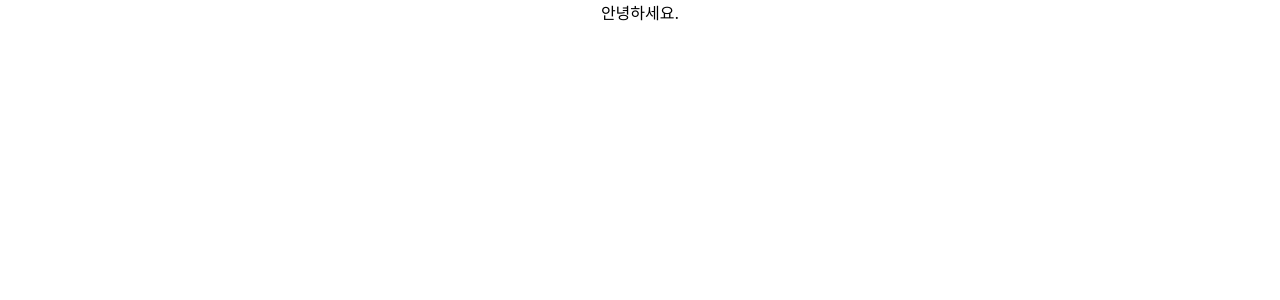
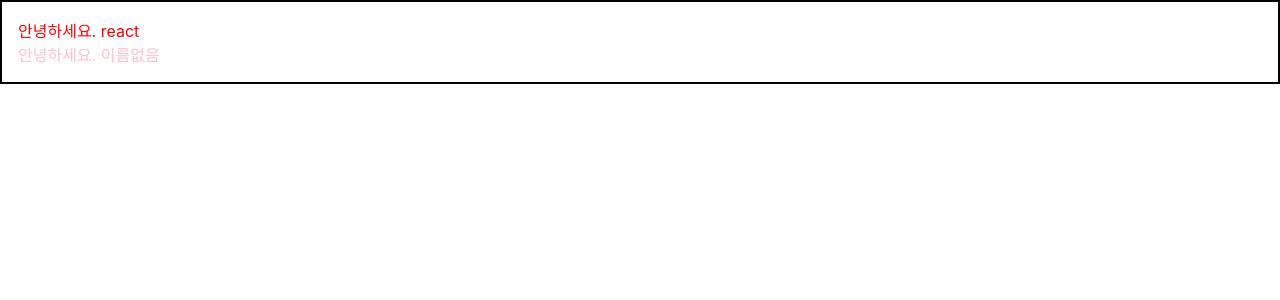
Before and after one commit to ekgus9701/react-with-vlpt, a React (Create React App) app: page / in a window 1280 px wide. Shown: the top 300 px of the page. Built offline with nearby package versions, Linux system fonts and the light colour scheme.

Commit message:
feat: 1장-5

```diff
--- a/src/App.js
+++ b/src/App.js
@@ -1,14 +1,16 @@
-import logo from './logo.svg';
-import './App.css';
+import React from 'react';
 import Hello from './Hello';
+import Wrapper from './Wrapper';
 
 function App() {
   return (
-    <div className="App">
+    <Wrapper>
       <div>
-      <Hello />
-    </div>
-    </div>
+        <Hello name="react" color="red"/>
+        <Hello n color="pink"/>
+      </div>
+    </Wrapper>
+
   );
 }
 
--- a/src/Hello.js
+++ b/src/Hello.js
@@ -1,7 +1,13 @@
 import React from 'react';
 
-function Hello(){
-    return <div>안녕하세요.</div>
+function Hello({color,name}){
+    return <div style={{color}}>안녕하세요. {name}</div>
 }
 
+Hello.defaultProps={
+    name:'이름없음'
+}
+
+
+
 export default Hello;
--- /dev/null
+++ b/src/Wrapper.js
@@ -0,0 +1,15 @@
+import React from 'react';
+
+function Wrapper({children}) {
+  const style = {
+    border: '2px solid black',
+    padding: '16px',
+  };
+  return (
+    <div style={style}>
+        {children}
+    </div>
+  )
+}
+
+export default Wrapper;
```
